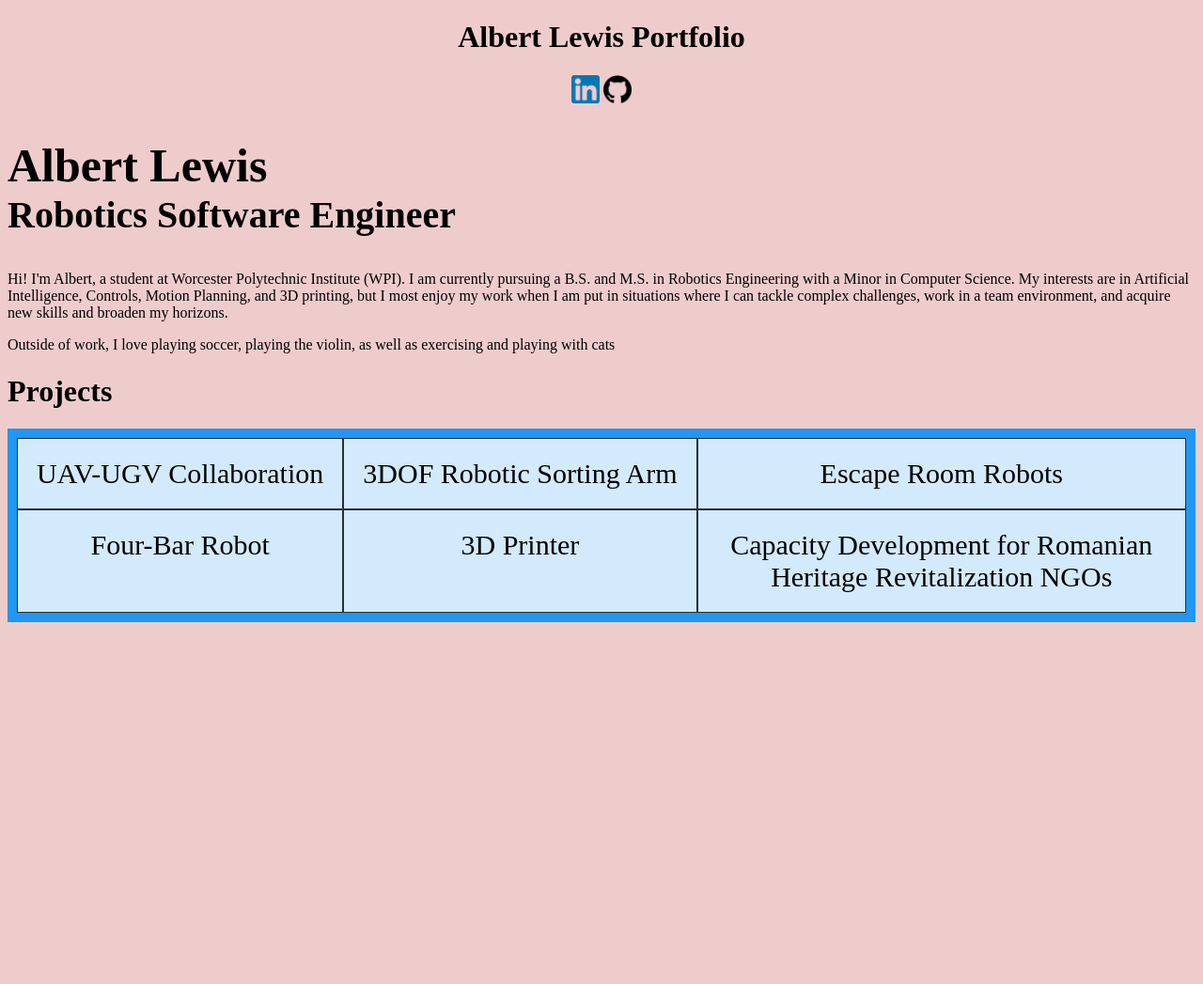
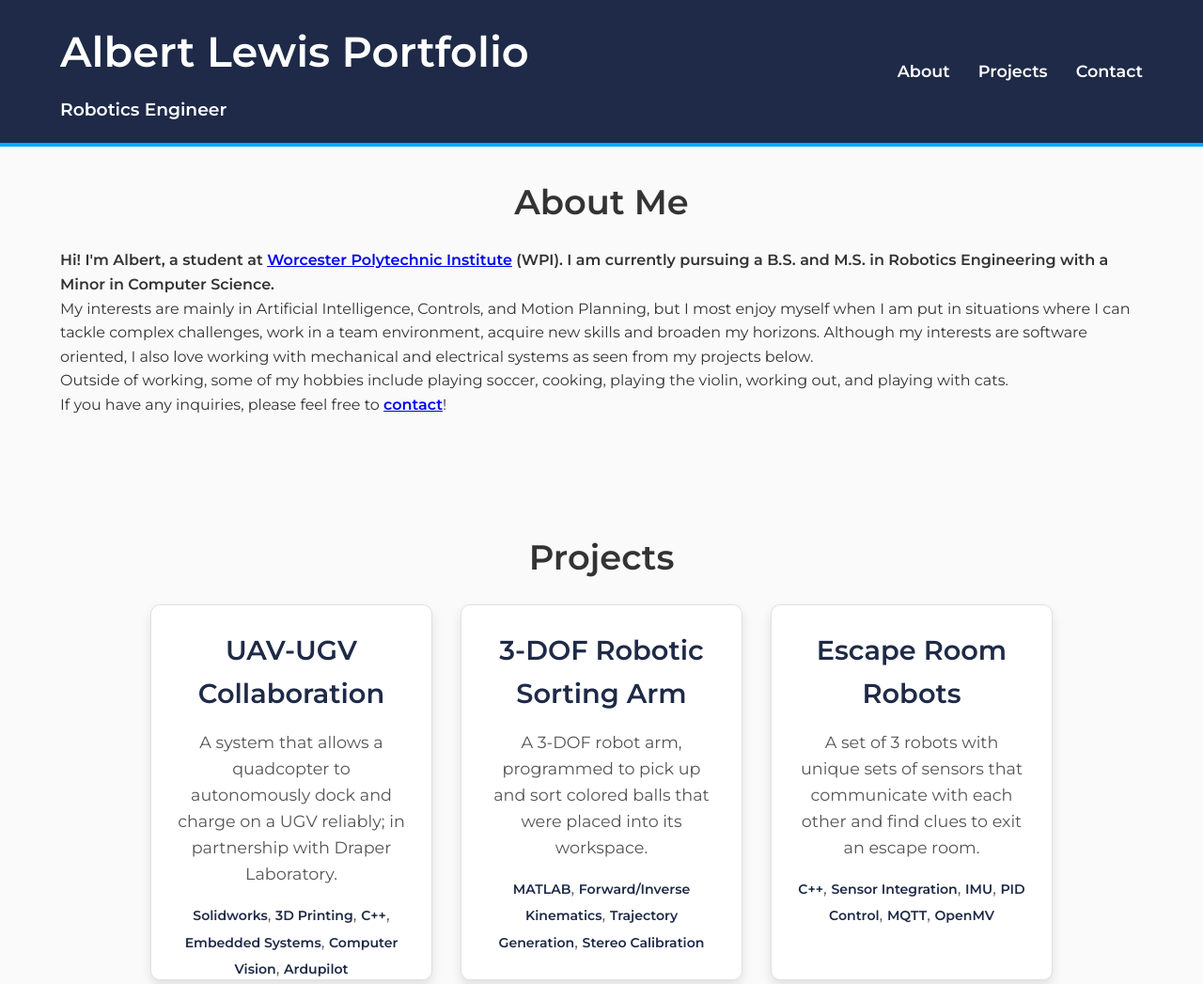
Before and after one commit to AlbertLewis/portfolio, a plain HTML site: page index.html in a window 1280 px wide. Shown: the top 1047 px of the page at 94% size. Before the commit the page ends 800 px from the top, so only its background shows below. Drawn offline with Linux system fonts and the light colour scheme.

Commit message:
added project cards, and made overall design of page much better

```diff
--- a/index.html
+++ b/index.html
@@ -1,43 +1,83 @@
 <!DOCTYPE html>
-
 <html lang="en">
 <head>
+
+    <meta charset="UTF-8">
+    <meta name="viewport" content="width=device-width, initial-scale=1.0">
+    <meta name="description" content="Robotics Engineering Portfolio">
+    <title>Albert Lewis - Portfolio</title>
+    <!-- <link href="https://fonts.googleapis.com/css2?family=Poppins:wght@400;600&display=swap" rel="stylesheet"> -->
+    <link href="https://fonts.googleapis.com/css2?family=Montserrat:wght@400;600&display=swap" rel="stylesheet">
     <link rel="stylesheet" href="styles.css">
-    <title>Albert Lewis</title>
 </head>
+<body>
+    <header>
+        <div class="header-container">
+            <div class="header-title">
+                <h1>Albert Lewis Portfolio</h1>
+                <h3>Robotics Engineer</h2>
+            </div>
+            <nav class="navbar">
+                <ul>
+                    <li><a href="#about">About</a></li>
+                    <li><a href="#projects">Projects</a></li>
+                    <li><a href="#contact">Contact</a></li>
+                </ul>
+            </nav>
+        </div>
+    </header>
 
-<h1 class="title">Albert Lewis Portfolio</h1>
+    <section id="about" class="section">
+        <div class="container">
+            <h2>About Me</h2>
+            <p>
+                <strong>Hi! I'm Albert, a student at <a href="https://wpi.edu">Worcester Polytechnic Institute</a> (WPI).
+                I am currently pursuing a B.S. and M.S. in Robotics Engineering with a Minor in Computer Science. </strong><br>
+                My interests are mainly in Artificial Intelligence, Controls, and Motion Planning,
+                but I most enjoy myself when I am put in situations where I can tackle complex challenges, work in a team environment, acquire new skills and broaden my horizons.
+                Although my interests are software oriented, I also love working with mechanical and electrical systems as seen from my projects below.
+            </p>
+            <p>
+                Outside of working, some of my hobbies include playing soccer, cooking, playing the violin, working out, and playing with cats.
+            </p>
+            <p>
+                If you have any inquiries, please feel free to <strong><a href="#contact">contact</a></strong>!
+            </p>
+        </div>
+    </section>
 
-<header>
-    <nav class="navigation-bar">
-            <a href="https://www.linkedin.com/in/albert-lewis"><img src="media/linkedin_icon.png" alt="LinkedIn" width="30" height= "30"></a>
-            <a href="https://github.com/AlbertLewis"><img src="media/github_icon.png" alt="Github" width="30" height= "30"></a>
-    </nav>
-</header>
-<body>
+    <section id="experience" class="section">
+        <div class="container">
 
-    <div>
-        <h1 style="font-size: 50px; margin-bottom: 0px;">Albert Lewis</h1>
-        <h1 style="font-size: 40px; margin-top: 0px;">Robotics Software Engineer</h1>
-        <h1 style="font-size: 40pt;"></h1>
-    </div>
+        </div>
+    </section>
 
-    <div class="bio">
-        <p\>Hi! I'm Albert, a student at Worcester Polytechnic Institute (WPI).
-            I am currently pursuing a B.S. and M.S. in Robotics Engineering with a Minor in Computer Science.
-            My interests are in Artificial Intelligence, Controls, Motion Planning, and 3D printing,
-            but I most enjoy my work when I am put in situations where I can tackle complex challenges, work in a team environment,
-            and acquire new skills and broaden my horizons.
-        </p>
-        <p>Outside of work, I love playing soccer, playing the violin, as well as exercising and playing with cats </p>
-    </div>
-    <h1>Projects</h1>
-    <div class="projects-container">
-        <div class="project"> UAV-UGV Collaboration</div>
-        <div class="project"> 3DOF Robotic Sorting Arm</div>
-        <div class="project"> Escape Room Robots</div>
-        <div class="project"> Four-Bar Robot</div>
-        <div class="project"> 3D Printer</div>
-        <div class="project"><a href="https://digital.wpi.edu/concern/student_works/sq87c011f?locale=en"></a> Capacity Development for Romanian Heritage Revitalization NGOs</div>
-    </div>
+    <section id="projects" class="section">
+        <div class="container">
+            <h2>Projects</h2>
+            <div class="project-cards" id="project-container">
+                <!-- Project cards will be added here dynamically -->
+            </div>
+        </div>
+    </section>
+
+    <section id="contact" class="section">
+        <div class="container">
+            <h2>Contact</h2>
+            <div class="social-links">
+                <a href="https://www.linkedin.com/in/albert-lewis/" target="_blank"><img src="media/linkedin_icon.png" alt="LinkedIn" width="50" height="50"></a>
+                <a href="https://github.com/AlbertLewis" target="_blank"><img src="media/github_icon.png" alt="Github" width="50" height="50"></a>
+                <a href="mailto:albertlewiscontact@gmail.com"><img src="media/gmail_icon.png" alt="Email" width="55" height="55"></a>
+            </div>
+        </div>
+    </section>
+
+    <footer>
+        <div class="container">
+            <p>&copy; 2025 Albert Lewis. All Rights Reserved.</p>
+        </div>
+    </footer>
+
+    <script src="scripts.js"></script>
 </body>
+</html>
--- /dev/null
+++ b/scripts.js
@@ -0,0 +1,90 @@
+// Function to generate a project card with skills as bolded text in a paragraph
+function createProjectCard(title, description, imageUrl, projectLink, skills, projectId, videoUrl) {
+    // Create the project card container
+    const projectCard = document.createElement('a');
+    projectCard.href = `#${projectId}`; // Set the link for the project to simulate a subpage
+    projectCard.classList.add('project-card'); // Add class for styling
+    projectCard.dataset.projectId = projectId; // Store the project ID for later use
+
+    // Create the project title element
+    const projectTitle = document.createElement('h3');
+    projectTitle.innerText = title;
+
+    // Create the project description element
+    const projectDescription = document.createElement('p');
+    projectDescription.innerText = description;
+
+    // Create the skills paragraph
+    const skillsParagraph = document.createElement('p');
+    skillsParagraph.classList.add('skills'); // Add class for styling
+    skillsParagraph.innerHTML = skills.map(skill => `<strong>${skill}</strong>`).join(', '); // Bold and separate skills by commas
+
+    // Create the image element
+    const projectImage = document.createElement('img');
+    projectImage.src = imageUrl;
+    projectImage.alt = title;
+    projectImage.classList.add('project-image'); // Add class for styling
+
+    // Append the title, description, skills, and image to the card
+    projectCard.appendChild(projectTitle);
+    projectCard.appendChild(projectDescription);
+    projectCard.appendChild(skillsParagraph);
+    projectCard.appendChild(projectImage);
+
+    // Append the project card to the project container
+    const projectContainer = document.getElementById('project-container');
+    projectContainer.appendChild(projectCard);
+
+}
+
+
+// Example usage:
+// Calling the function to add project cards dynamically
+
+createProjectCard(
+    "UAV-UGV Collaboration",
+    "A system that allows a quadcopter to autonomously dock and charge on a UGV reliably; in partnership with Draper Laboratory.",
+    "media/drone.jpg",
+    "https://github.com/your-github/repo2",
+    ["Solidworks", "3D Printing", "C++", "Embedded Systems", "Computer Vision", "Ardupilot"]
+);
+
+createProjectCard(
+    "3-DOF Robotic Sorting Arm",
+    "A 3-DOF robot arm, programmed to pick up and sort colored balls that were placed into its workspace.",
+    "media/robot-arm.jpg",
+    "https://github.com/your-github/repo1",
+    ["MATLAB", "Forward/Inverse Kinematics", "Trajectory Generation", "Stereo Calibration"]
+);
+
+createProjectCard(
+    "Escape Room Robots",
+    "A set of 3 robots with unique sets of sensors that communicate with each other and find clues to exit an escape room.",
+    "media/drone.jpg",
+    "https://github.com/your-github/repo2",
+    ["C++", "Sensor Integration", "IMU", "PID Control", "MQTT", "OpenMV"]
+);
+
+createProjectCard(
+    "Solar Panel Pick and Place Robot",
+    "Designed and 3D printed a four-bar mechanism on a robot that would pick up \"solar panels\" and place them on the tops of miniature roofs",
+    "media/drone.jpg",
+    "https://github.com/your-github/repo2",
+    ["Solidworks", "3D Printing", "C++", "Servos", "Power Transmission", "Static Force Analysis"]
+);
+
+createProjectCard(
+    "Hospital Kiosk Application",
+    "Lead a team of 11 students to design a kiosk application for workers at Brigham and Women\’s Hospital in Boston",
+    "media/drone.jpg",
+    "https://github.com/your-github/repo2",
+    ["Java", "Agile", "Scrum", "Jira", "Git", "SQL"]
+);
+
+createProjectCard(
+    "Custom Built 3D Printer",
+    "A Voron 2.4 FDM 3D printer, built using individually sourced components from professional suppliers",
+    "media/drone.jpg",
+    "https://github.com/your-github/repo2",
+    ["Raspberry Pi", "PrusaSlicer", "AC/DC circuits", "Soldering", "Wiring", "Mechanical Assembly", "Solidworks", "Fusion 360"]
+);
--- a/styles.css
+++ b/styles.css
@@ -1,53 +1,205 @@
+/* General reset and font */
+* {
+    margin: 0;
+    padding: 0;
+    box-sizing: border-box;
+    font-family: 'Montserrat', sans-serif;  /* Montserrat font for modern look */
+}
 
 body {
-    background-color: #EFCCCC
+    background-color: #fafafa;
+    color: #333;
+    line-height: 1.6;
 }
 
-nav {
-    text-align: center;
+/* Container for sections */
+.container {
+    width: 90%;
+    margin: 0 auto;
 }
 
-ul {
-    list-style-type: none;
+/* Header container with space between title and navbar */
+.header-container {
+    display: flex;
+    justify-content: space-between;
+    align-items: center;
+    padding: 20px 5%;  /* Add horizontal padding (20% of the width) */
+    background-color: #1e2a47;
+    color: white;
+    border-bottom: 4px solid #00aaff;
 }
 
-.title {
-    text-align: center;
+.header-title {
+    text-align: left;
 }
 
-.projects-container {
-    display: grid;
-    grid-template-columns: auto auto auto;
-    background-color: #2196F3;
-    padding: 10px;
+.header-title h1 {
+    font-size: 2.8em;
+    margin-bottom: 10px;
 }
 
-.project {
-background-color: rgba(255, 255, 255, 0.8);
-border: 1px solid rgba(0, 0, 0, 0.8);
-padding: 20px;
-font-size: 30px;
-text-align: center;
+.header-title p {
+    font-size: 1.3em;
 }
 
-.main  {
-border: 1px solid red;
-display: grid;
-grid-template-columns: 1fr 2fr;
-grid-gap: 4px;
-padding: 4px;
+/* Navbar styles for spacing and hover effect */
+.navbar ul {
+    list-style-type: none;
+    padding: 0;
+    display: flex;
+    gap: 30px;
 }
 
-.main  .top {
-border: 1px solid orange;
-grid-column: 1/3;
+.navbar ul li {
+    display: inline;
 }
 
-.main  .left {
-border: 1px solid blue;
-grid-column: span 1;
+.navbar ul li a {
+    color: white;
+    text-decoration: none;
+    font-weight: bold;
+    font-size: 1.1em;
+    transition: color 0.3s ease;
 }
 
-.main .right {
-border: 1px solid green;
+.navbar ul li a:hover {
+    color: #00aaff;
 }
+
+/* #about {
+    width: 90%;
+    margin: 0 auto;
+
+} */
+
+/* Section styling */
+.section {
+    padding: 30px 0;
+}
+
+h2 {
+    text-align: center;
+    font-size: 2.3em;
+    margin-bottom: 20px;
+    color: #333;
+}
+
+/* Project card styling */
+.project-cards {
+    display: flex;
+    gap: 30px;
+    flex-wrap: wrap;
+    justify-content: center;
+}
+
+.project-card {
+    background-color: white;
+    box-shadow: 0 6px 12px rgba(0, 0, 0, 0.1);
+    padding: 25px;
+    width: 300px;
+    height: 400px; /* Fixed height */
+    border-radius: 10px;
+    text-align: center;
+    border: 1px solid #e0e0e0;
+    position: relative;
+    overflow: hidden;
+    transition: transform 0.3s ease, box-shadow 0.3s ease;
+    text-decoration: none;
+}
+
+.project-card:hover {
+    transform: translateY(-10px);
+    box-shadow: 0 12px 24px rgba(0, 0, 0, 0.15);
+    cursor: pointer;
+}
+
+/* Make the image invisible initially */
+.project-image {
+    position: absolute; /* Position image absolutely inside the card */
+    top: 0;
+    left: 0;
+    width: 100%;  /* Fill the width of the card */
+    height: 100%; /* Fill the height of the card */
+    object-fit: cover; /* Maintain aspect ratio and cover the space */
+    opacity: 0; /* Start with the image hidden */
+    transition: opacity 0.3s ease; /* Smooth transition when hovering */
+}
+
+/* Show the image on hover */
+.project-card:hover .project-image {
+    opacity: 1; /* Fade in the image */
+}
+
+.project-card h3 {
+    margin-bottom: 15px;
+    font-size: 1.8em;
+    color: #1e2a47;
+}
+
+/* Initially, the text is visible */
+.project-card h3, .project-card p {
+    position: relative;
+    z-index: 1;
+    visibility: visible; /* Text is visible by default */
+    transition: visibility 0s, opacity 0s; /* No transition for visibility or opacity */
+}
+
+/* Hide text instantly on hover */
+.project-card:hover h3, .project-card:hover p {
+    visibility: hidden; /* Text disappears instantly */
+    opacity: 0; /* Optionally, you can also set opacity to 0 to make it invisible */
+}
+
+.project-card p {
+    font-size: 1.1em;
+    margin-bottom: 15px;
+    color: #555;
+}
+
+/* Styling for the skills paragraph */
+.skills {
+    font-size: 0.5em;  /* Make the font smaller */
+    color: #555;
+    margin-top: 10px;
+}
+
+/* Styling for the bolded skills */
+.skills strong {
+    font-weight: bold;
+    color: #1e2a47; /* Highlight the skills with a different color */
+    font-size: 0.8em;  /* Ensure bolded skills are also smaller */
+}
+
+
+/* Social links container */
+.social-links {
+    display: flex;
+    justify-content: center;
+    gap: 30px;
+    margin-top: 20px;
+}
+
+.social-links a {
+    color: #00aaff;
+    text-decoration: none;
+    font-size: 1.2em;
+    transition: color 0.3s ease;
+}
+
+.social-links a:hover {
+    color: #0088cc;
+}
+
+/* Footer styling */
+footer {
+    background-color: #1e2a47;
+    color: white;
+    padding: 20px 0;
+    text-align: center;
+    margin-top: 0px;
+    border-top: 4px solid #00aaff;
+}
+
+footer p {
+    font-size: 1.1em;
+}
```
Also changed, not shown: media/gmail_icon.png (added).
